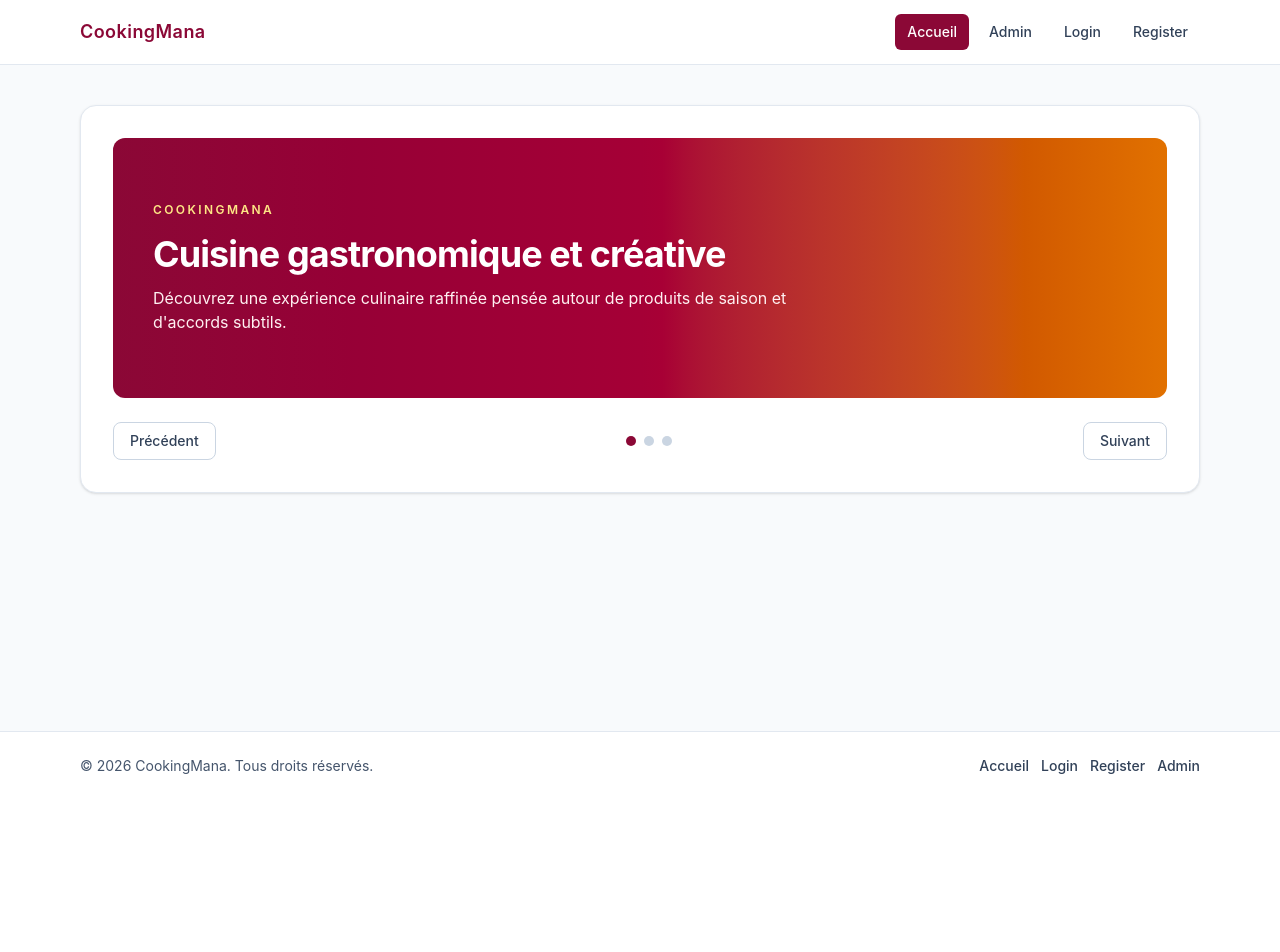
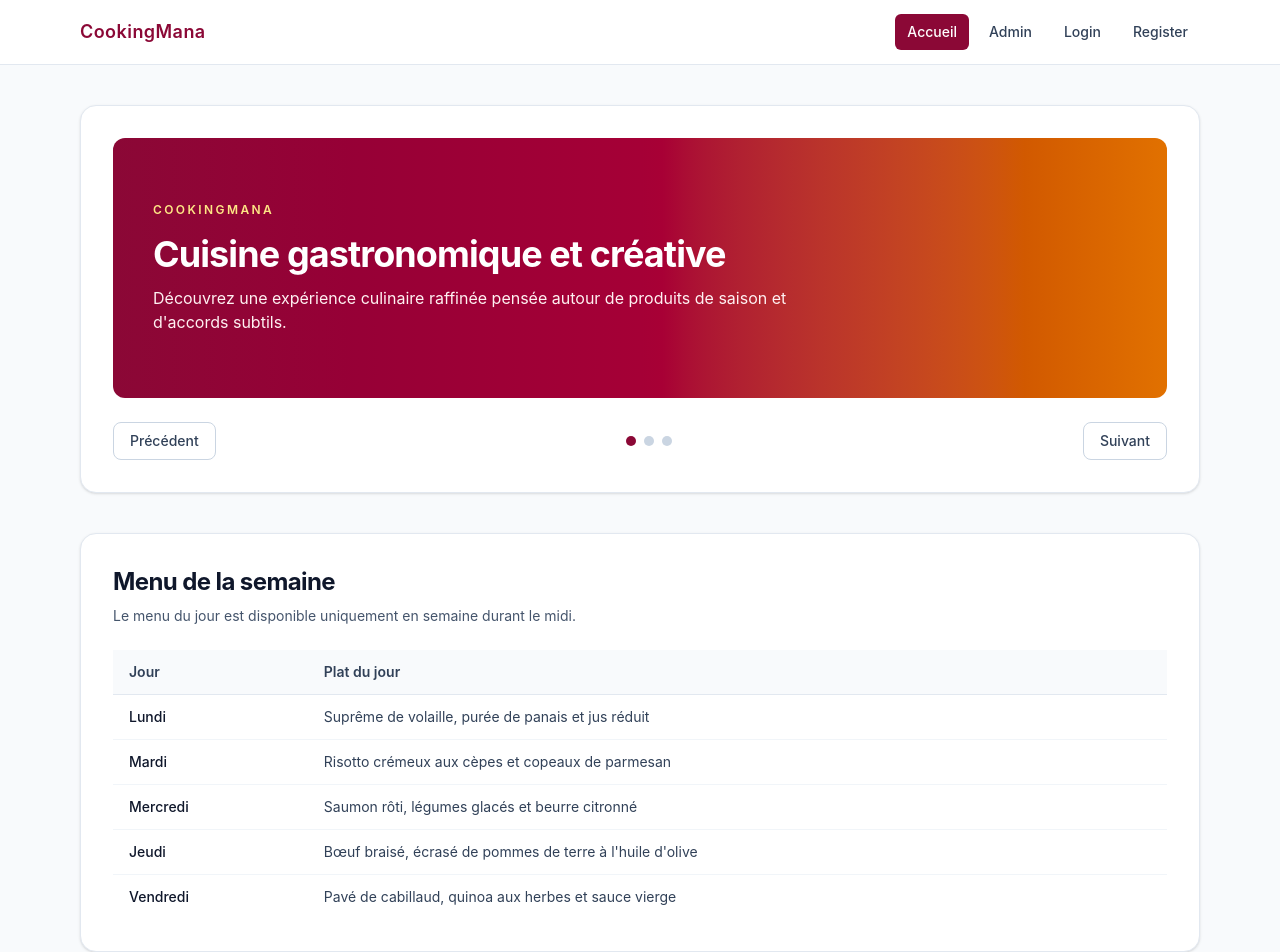
Before and after one commit to marc-awad/cooking-mana, a React (Vite) app: page / in a window 1280 px wide. Shown: the top 952 px of the page. Before the commit the page ends 800 px from the top, so only its background shows below. Built offline with nearby package versions, Linux system fonts and the light colour scheme.

Commit message:
feat: add weekday lunch menu table to homepage

```diff
--- /dev/null
+++ b/src/components/menu/WeeklyMenuTable.tsx
@@ -0,0 +1,81 @@
+type DailyMenuItem = {
+  day: string
+  dish: string
+}
+
+const weekdayMenu: DailyMenuItem[] = [
+  { day: "Lundi", dish: "Suprême de volaille, purée de panais et jus réduit" },
+  { day: "Mardi", dish: "Risotto crémeux aux cèpes et copeaux de parmesan" },
+  { day: "Mercredi", dish: "Saumon rôti, légumes glacés et beurre citronné" },
+  {
+    day: "Jeudi",
+    dish: "Bœuf braisé, écrasé de pommes de terre à l'huile d'olive",
+  },
+  {
+    day: "Vendredi",
+    dish: "Pavé de cabillaud, quinoa aux herbes et sauce vierge",
+  },
+]
+
+const menuAvailabilityMessage =
+  "Le menu du jour est disponible uniquement en semaine durant le midi."
+
+function WeeklyMenuTable() {
+  return (
+    <section
+      className="mx-auto w-full max-w-6xl px-4 pb-12"
+      aria-label="Menu de la semaine"
+    >
+      <div className="rounded-2xl border border-slate-200 bg-white p-6 shadow-sm md:p-8">
+        <h2 className="text-2xl font-bold tracking-tight text-slate-900">
+          Menu de la semaine
+        </h2>
+        <p className="mt-2 text-sm text-slate-600">{menuAvailabilityMessage}</p>
+
+        <div className="mt-6 overflow-x-auto">
+          <table
+            className="min-w-full border-collapse text-left"
+            aria-label="Tableau des plats par jour"
+          >
+            <thead>
+              <tr className="border-b border-slate-200 bg-slate-50">
+                <th
+                  scope="col"
+                  className="px-4 py-3 text-sm font-semibold text-slate-700"
+                >
+                  Jour
+                </th>
+                <th
+                  scope="col"
+                  className="px-4 py-3 text-sm font-semibold text-slate-700"
+                >
+                  Plat du jour
+                </th>
+              </tr>
+            </thead>
+            <tbody>
+              {weekdayMenu.map((menuItem) => (
+                <tr
+                  key={menuItem.day}
+                  className="border-b border-slate-100 last:border-b-0"
+                >
+                  <th
+                    scope="row"
+                    className="px-4 py-3 text-sm font-medium text-slate-900"
+                  >
+                    {menuItem.day}
+                  </th>
+                  <td className="px-4 py-3 text-sm text-slate-700">
+                    {menuItem.dish}
+                  </td>
+                </tr>
+              ))}
+            </tbody>
+          </table>
+        </div>
+      </div>
+    </section>
+  )
+}
+
+export default WeeklyMenuTable
--- a/src/features/home/HomePage.tsx
+++ b/src/features/home/HomePage.tsx
@@ -1,6 +1,7 @@
 import HeroCarousel, {
   type CarouselSlide,
 } from "../../components/carousel/HeroCarousel"
+import WeeklyMenuTable from "../../components/menu/WeeklyMenuTable"
 
 const homeSlides: CarouselSlide[] = [
   {
@@ -24,7 +25,12 @@ const homeSlides: CarouselSlide[] = [
 ]
 
 function HomePage() {
-  return <HeroCarousel slides={homeSlides} />
+  return (
+    <>
+      <HeroCarousel slides={homeSlides} />
+      <WeeklyMenuTable />
+    </>
+  )
 }
 
 export default HomePage
```
Also changed, not shown: 1 other file (tests, documents, lock files or other folders).
